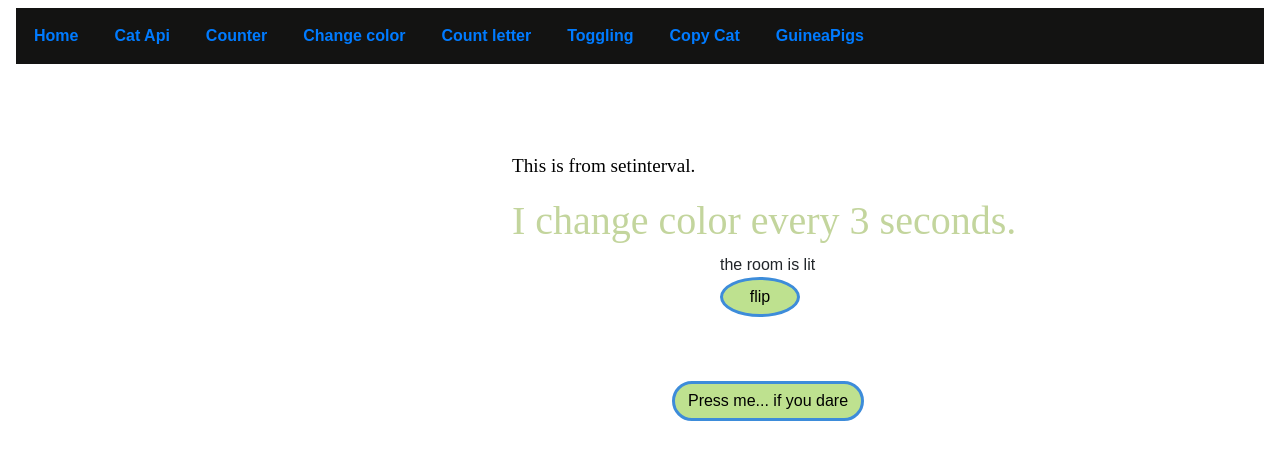
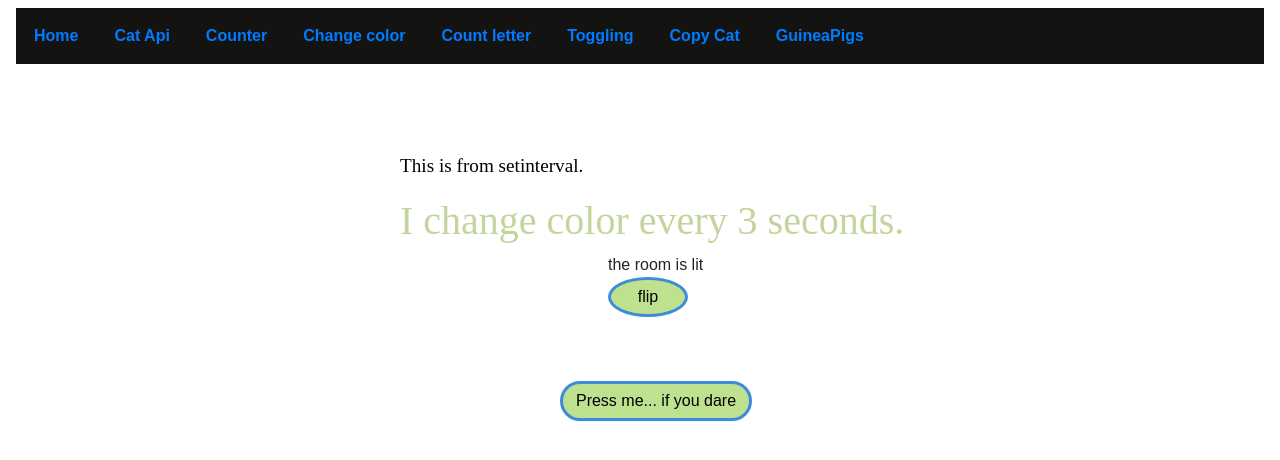
Before and after one commit to Amutha37/React-App-Practice, a React (Create React App) app: page /toggleapp in a window 1280 px wide. Shown: the top 460 px of the page. Built offline with nearby package versions, Linux system fonts and the light colour scheme; the HTML template or start-up script is replaced by a standard one.

Commit message:
correct error on console

```diff
--- a/src/Toggle/stylestoggle.css
+++ b/src/Toggle/stylestoggle.css
@@ -39,6 +39,6 @@
   margin-left: 32rem;
   font-size: 2rem;
 }
-.Appp {
+/* .Appp {
   margin-left: 7rem;
-}
+} */
```
